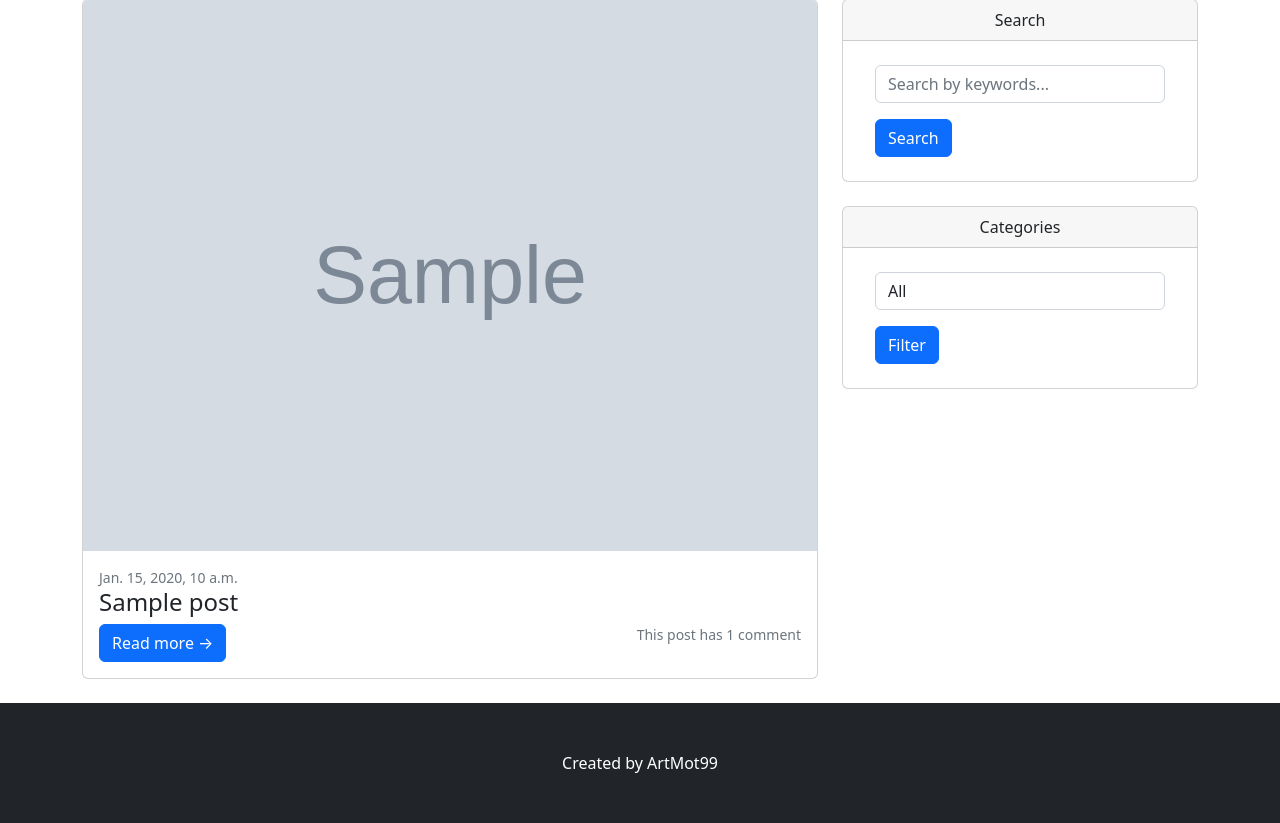
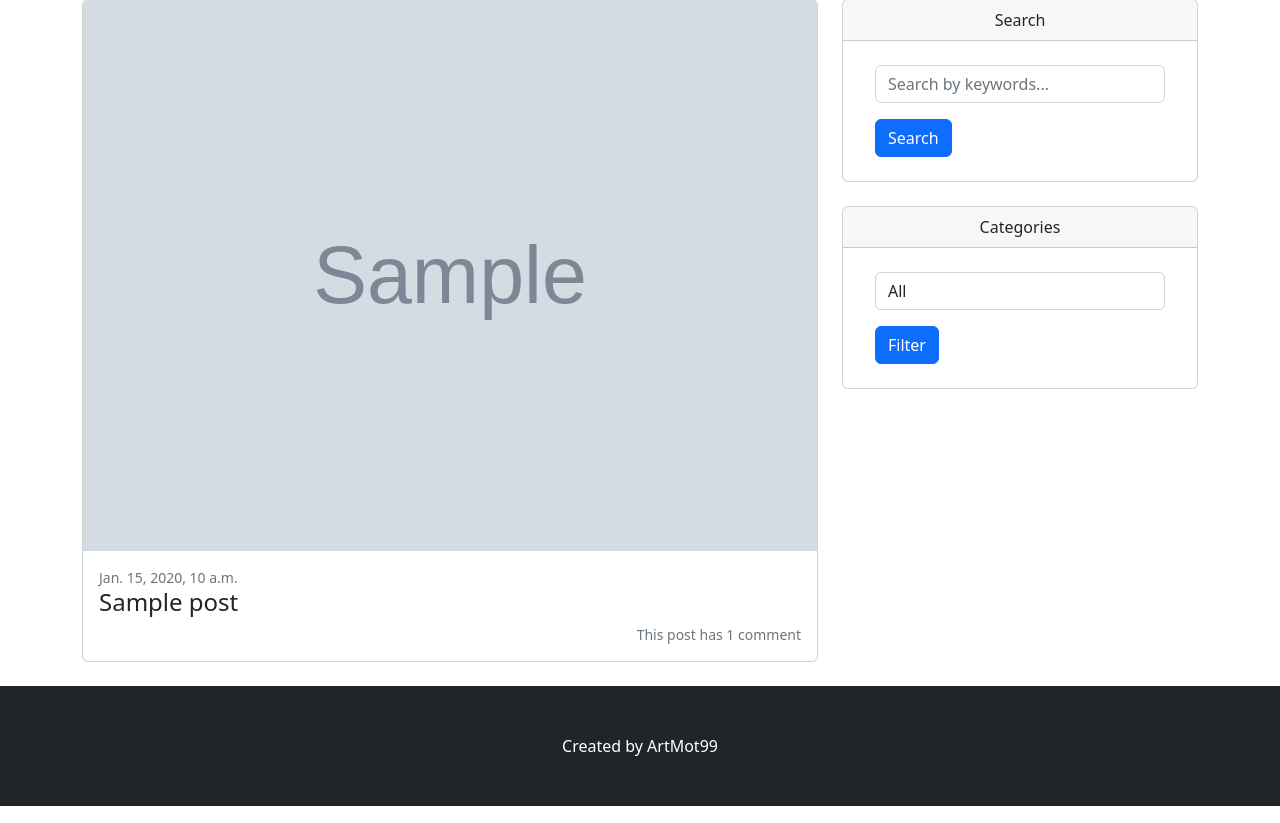
Before and after one commit to ArtMot99/personal-blog, a Django app: page / in a window 1280 px wide. Shown: the part 302-1125 px from the top of the page. Run offline with Django 4.2, Linux system fonts and the light colour scheme; tables that the repository leaves empty hold one stand-in row (values such as "Sample post"); grey boxes marked "Sample" are stand-in pictures; some libraries are stand-ins or nearby versions.

Commit message:
Add a link for the title of the post & remove the button read more

```diff
--- a/templates/blog/index.html
+++ b/templates/blog/index.html
@@ -22,14 +22,18 @@
               {% endthumbnail %}
             {% else %}
               <a href="{% url "blog:post-detail" pk=post.pk %}">
-                <img class="card-img-top" src="{% static "assets/new_post_image.jpeg" %}" alt="{{ post.title }}" width="700px" height="350px" />
+                <img class="card-img-top"
+                     src="{% static "assets/new_post_image.jpeg" %}"
+                     alt="{{ post.title }}" width="700px" height="350px" />
               </a>
             {% endif %}
             <div class="card-body">
               <div class="small text-muted">{{ post.created_at }}</div>
-              <h2 class="card-title h4">{{ post.title }}</h2>
+              <a href="{% url "blog:post-detail" pk=post.pk %}" class="text-decoration-none text-dark">
+                <h2 class="card-title h4">{{ post.title }}</h2>
+              </a>
 {#              <p class="card-text">{{ post.content|truncatewords:30 }}</p>#}
-              <a class="btn btn-primary" href="{% url "blog:post-detail" pk=post.pk %}">Read more →</a>
+{#              <a class="btn btn-primary" href="{% url "blog:post-detail" pk=post.pk %}">Read more →</a>#}
               {% if post.num_comments %}
                 <div class="small text-muted float-end">
                   This post has {{ post.num_comments }} {{ post.num_comments|pluralize:"comment,comments" }}
```
